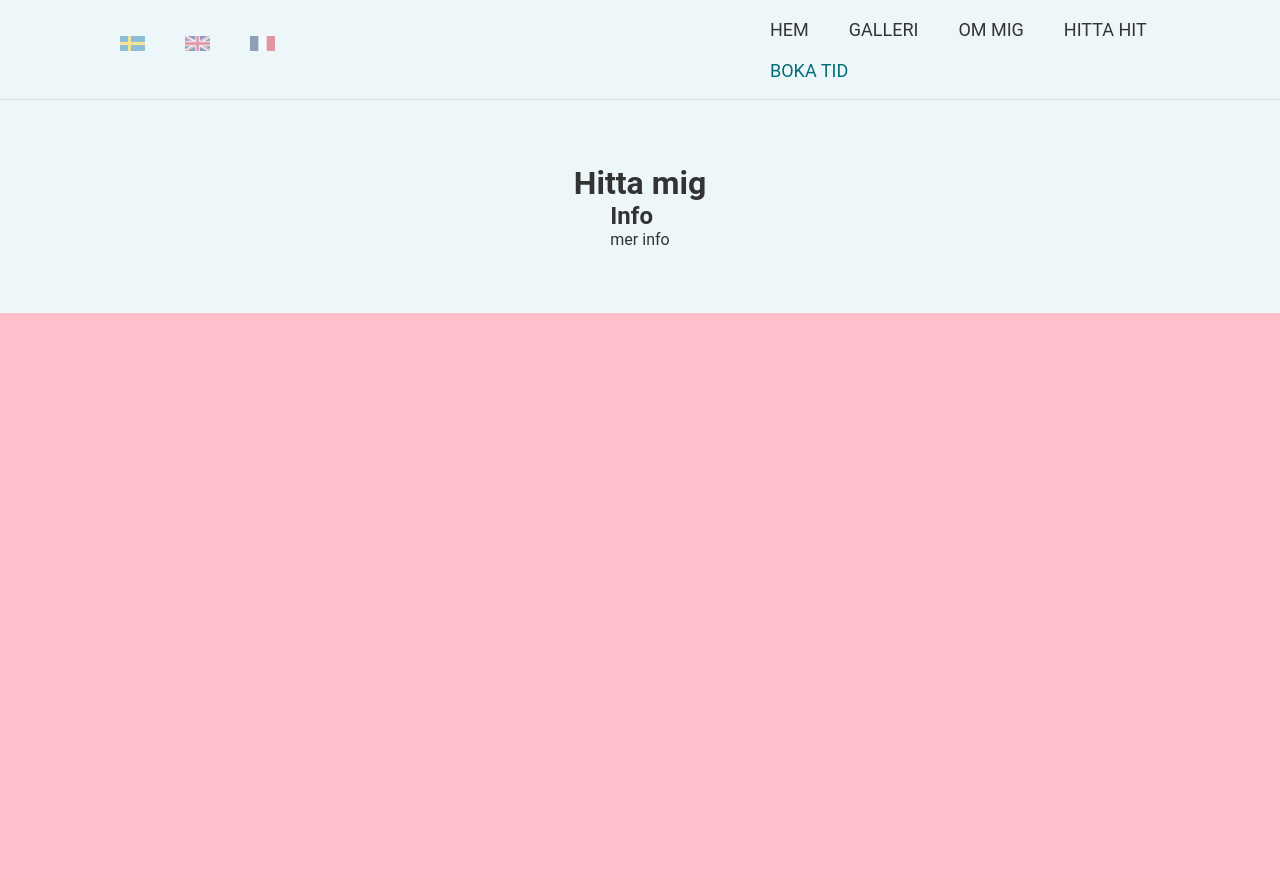
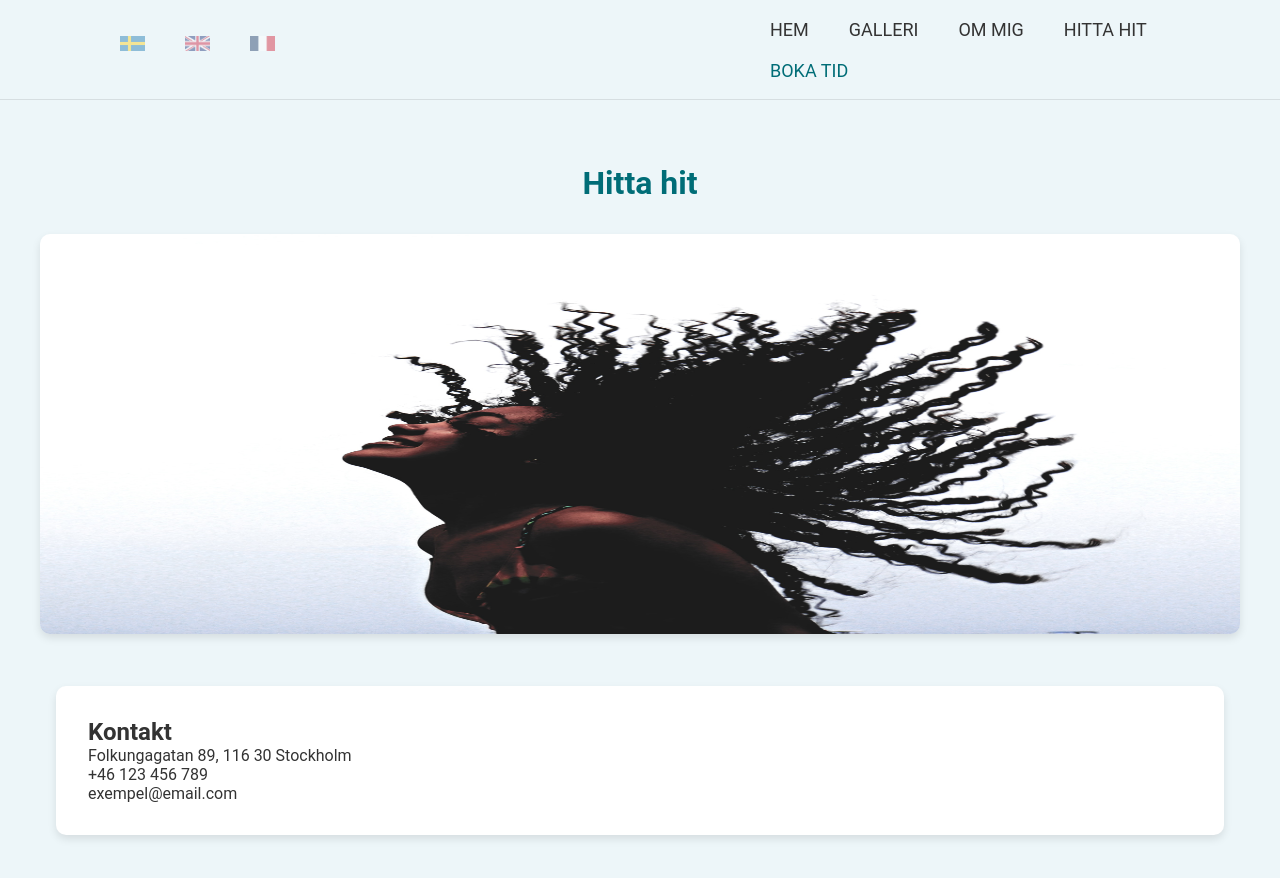
Before and after one commit to alkeal/Projekt-LIA, a React (Vite) app: page /Findmepage in a window 1280 px wide. Shown: the top 878 px of the page. Before the commit the page ends 800 px from the top, so only its background shows below. Built offline with nearby package versions, Linux system fonts and the light colour scheme.

Commit message:
basic skeleton done

```diff
--- a/src/pages/FindMePage.jsx
+++ b/src/pages/FindMePage.jsx
@@ -1,18 +1,22 @@
 import React from "react";
 import "../styles/pages/FindMepage.css";
+import Sample from '../assets/sampleimage.jpg'
 
 export default function FindMepage() {
   return (
     <div className="findme-page">
-      <h1>Hitta mig</h1>
-      <div className="map-placeholder">
-        {/* bild på karta eller en riktig karta */}
-      </div>
-      <div className="contact-details">
-        <h2> Info {/* information */}</h2>
-        <p> mer info {/* telefon, email, adress mm */}</p>
-      </div>
-      <div className="social-media">{/* eventuella länkar */}</div>
+        <h1>Hitta hit</h1>
+      <section className="map-section">
+        <img src={Sample} alt="karta" className="map-image" />
+      </section>
+      <section className="info-section">
+        <div className="contact-details">
+          <h2>Kontakt</h2>
+          <p>Folkungagatan 89, 116 30 Stockholm</p>
+          <p>+46 123 456 789</p>
+          <p>exempel@email.com</p>
+        </div>
+      </section>
     </div>
   );
 }
--- a/src/styles/pages/FindMepage.css
+++ b/src/styles/pages/FindMepage.css
@@ -1,8 +1,51 @@
 .findme-page {
+    font-family: 'Poppins', sans-serif;
     color: #333333;
     background: #EDF6F9;
     padding: 4rem 0;
     display: flex;
     flex-direction: column;
     align-items: center;
-  }
+}
+
+.findme-page h1 {
+    color: #006D77;
+    margin-bottom: 2rem;
+}
+
+  .map-section {
+    width: 100%;
+    max-width: 1200px;
+    margin-bottom: 2rem;
+}
+
+  .map-image {
+    width: 100%;
+    height: 400px;
+    border-radius: 10px;
+    box-shadow: 0 4px 8px rgba(0, 0, 0, 0.1);
+}
+
+  .info-section {
+    width: 100%;
+    max-width: 1200px;
+    display: flex;
+    justify-content: space-between;
+    align-items: flex-start;
+    flex-wrap: wrap;
+    margin-bottom: 6rem;
+}
+
+  .contact-details {
+    flex-basis: 100%;
+    background: #ffffff;
+    padding: 2rem;
+    border-radius: 10px;
+    box-shadow: 0 4px 8px rgba(0, 0, 0, 0.1);
+    margin: 1rem;
+    transition: transform 0.3s ease;
+}
+
+  .contact-details:hover {
+    transform: translateY(-10px);
+}
```
